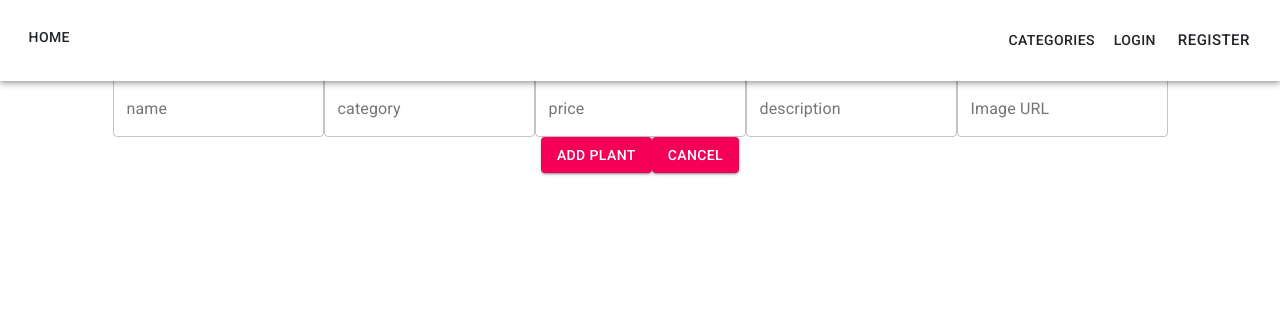
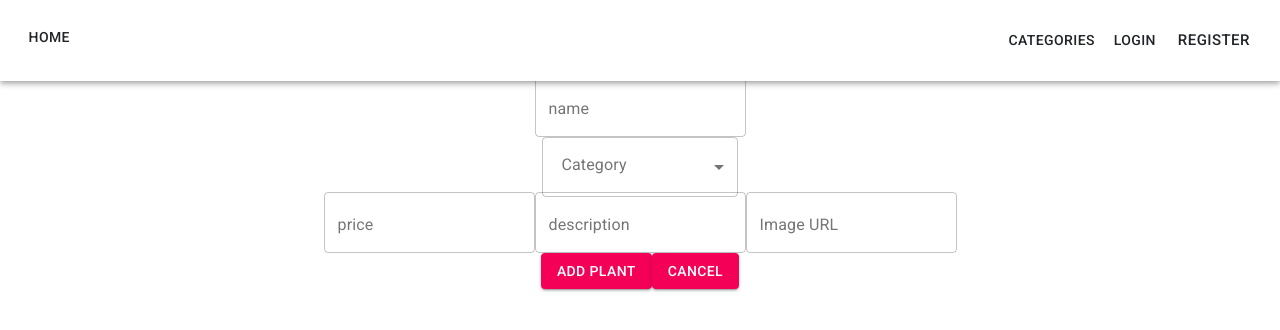
Before and after one commit to African-Marketplace1/front-end, a React (Create React App) app: page /addProduct in a window 1280 px wide. Shown: the top 330 px of the page. Built offline with nearby package versions, Linux system fonts and the light colour scheme.

Commit message:
delete product works

```diff
--- a/src/components/AddProduct.js
+++ b/src/components/AddProduct.js
@@ -7,6 +7,7 @@ import axios from "axios";
 import { axiosWithAuth } from "../utils/axiosWithAuth";
 import { connect } from "react-redux";
 import { setCurrentUserProducts } from "../actions";
+import CategorySelect from "./CategorySelect";
 
 const useStyles = makeStyles((theme) => ({
   root: {
@@ -30,6 +31,8 @@ const AddProduct = (props) => {
   const [formValues, setFormValues] = useState(intialFormValues);
 
   const onChange = (evt) => {
+    console.log(evt.target.value);
+    console.log(evt.target.name);
     const inputName = evt.target.name;
     const inputValue = evt.target.value;
     setFormValues({ ...formValues, [inputName]: inputValue });
@@ -76,14 +79,7 @@ const AddProduct = (props) => {
           value={formValues.name}
           onChange={onChange}
         />
-        <TextField
-          id="outlined-basic"
-          name="category"
-          label="category"
-          variant="outlined"
-          value={formValues.category}
-          onChange={onChange}
-        />
+        <CategorySelect onChange={onChange} />
         <TextField
           id="outlined-basic"
           name="price"
--- /dev/null
+++ b/src/components/CategorySelect.js
@@ -0,0 +1,52 @@
+import * as React from "react";
+import Box from "@mui/material/Box";
+import InputLabel from "@mui/material/InputLabel";
+import MenuItem from "@mui/material/MenuItem";
+import FormControl from "@mui/material/FormControl";
+import Select from "@mui/material/Select";
+
+export default function CategorySelect(props) {
+  const { onChange } = props;
+
+  return (
+    <Box sx={{ minWidth: 120 }}>
+      <FormControl style={{ width: "12.2rem" }}>
+        <InputLabel
+          id="label"
+          style={{
+            backgroundColor: "white",
+            padding: "0px 5px 5px 5px",
+          }}
+        >
+          Category
+        </InputLabel>
+        <Select labelId="label" onChange={onChange} name="category">
+          <MenuItem value={"Animal Products"} style={{ display: "block" }}>
+            Animal Products
+          </MenuItem>
+          <MenuItem value={"Beans"} style={{ display: "block" }}>
+            Beans
+          </MenuItem>
+          <MenuItem value={"Cereals"} style={{ display: "block" }}>
+            Cereals
+          </MenuItem>
+          <MenuItem value={"Fruits"} style={{ display: "block" }}>
+            Fruits
+          </MenuItem>
+          <MenuItem value={"Peas"} style={{ display: "block" }}>
+            Peas
+          </MenuItem>
+          <MenuItem value={"Roots & Tubers"} style={{ display: "block" }}>
+            Roots & Tubers
+          </MenuItem>
+          <MenuItem value={"Seeds & Nuts"} style={{ display: "block" }}>
+            Seeds & Nuts
+          </MenuItem>
+          <MenuItem value={"Vegetables"} style={{ display: "block" }}>
+            Vegetables
+          </MenuItem>
+        </Select>
+      </FormControl>
+    </Box>
+  );
+}
--- a/src/components/UserProfile/ProductCard.js
+++ b/src/components/UserProfile/ProductCard.js
@@ -1,8 +1,29 @@
 import React from "react";
 import pencil from "../../assets/pencil.svg";
+import axios from "axios";
+import x from "../../assets/x.svg";
+import { connect } from "react-redux";
+import { setCurrentUserProducts, toggleIsFetching } from "../../actions";
 
 function ProductCard(props) {
-  const { img, name, price } = props;
+  const { img, name, price, productId } = props;
+
+  const handleRemove = (e) => {
+    e.preventDefault();
+    // props.toggleIsFetching(true);
+    axios
+      .delete(
+        `https://africanmarketplace-1.herokuapp.com/products/${productId}`
+      )
+      .then((res) => {
+        props.setCurrentUserProducts(res.data);
+        // props.toggleIsFetching(false);
+      })
+      .catch((err) => {
+        console.dir(err);
+        // props.toggleIsFetching(false);
+      });
+  };
   return (
     <div
       className="productCardWrap bg-light border p-2 m-2"
@@ -12,17 +33,33 @@ function ProductCard(props) {
         className="imgWrap bg-light d-flex justify-content-center align-items-center"
         style={{ aspectRatio: "1" }}
       >
-        <img src={img} style={{ maxWidth: "100%", maxHeight: "100%" }} />
+        <img
+          src={img}
+          style={{ maxWidth: "100%", maxHeight: "100%" }}
+          alt="product logo"
+        />
       </div>
-      <div className="textWrap d-flex flex-column justify-content-center px-4 ">
+      <div
+        className="textWrap d-flex flex-column justify-content-between  align-items-between px-4 "
+        style={{ minHeight: "7rem" }}
+      >
         <h3>{name}</h3>
         <div className="d-flex justify-content-between align-items-center">
           <h5 className="m-0">${price.toFixed(2)}</h5>
-          <div
-            className="bg-light d-flex align-items-center justify-content-center"
-            style={{ aspectRatio: "1" }}
-          >
-            <img src={pencil} />
+          <div className="icons d-flex">
+            <div
+              className="bg-light d-flex align-items-center justify-content-center"
+              style={{ aspectRatio: "1" }}
+            >
+              <img src={pencil} />
+            </div>
+            <div
+              className="bg-light d-flex align-items-center justify-content-center"
+              style={{ aspectRatio: "1" }}
+              onClick={handleRemove}
+            >
+              <img src={x} alt="close logo" />
+            </div>
           </div>
         </div>
       </div>
@@ -30,4 +67,6 @@ function ProductCard(props) {
   );
 }
 
-export default ProductCard;
+export default connect(null, { setCurrentUserProducts, toggleIsFetching })(
+  ProductCard
+);
--- a/src/components/UserProfile/UserProducts.js
+++ b/src/components/UserProfile/UserProducts.js
@@ -1,5 +1,6 @@
 import React from "react";
 import ProductCard from "./ProductCard";
+import CircularProgress from "@mui/material/CircularProgress";
 import { connect } from "react-redux";
 
 function UserProducts(props) {
@@ -16,6 +17,7 @@ function UserProducts(props) {
                     img={product.img}
                     price={product.price_usd}
                     name={product.name}
+                    productId={product.product_id}
                   />
                 );
               })}
```
Also changed, not shown: src/assets/x.svg (added).
